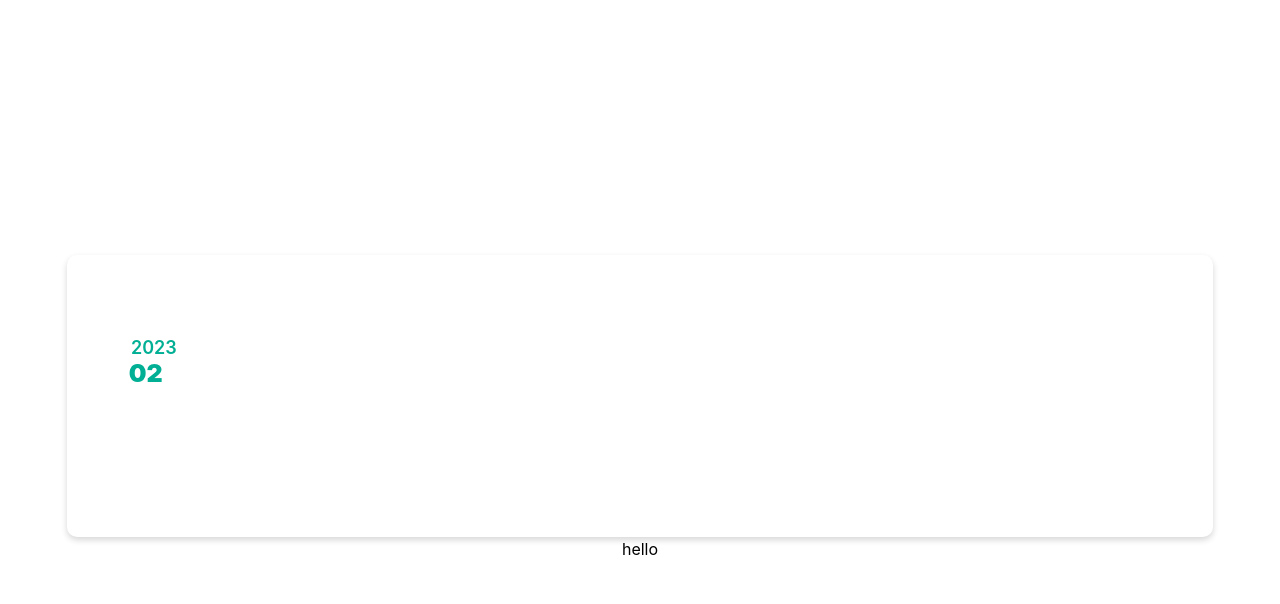
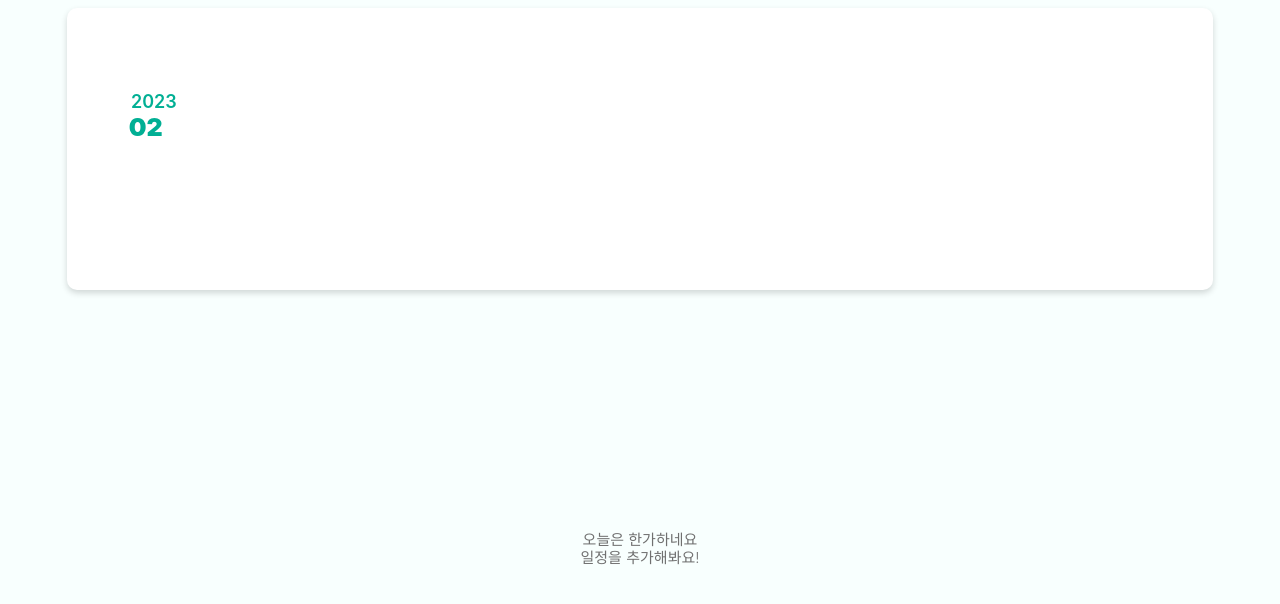
Before and after one commit to HiBixby/react-ts-practice, a React (Vite) app: page / in a window 1280 px wide. Shown: the top 604 px of the page. Built offline with nearby package versions, Linux system fonts and the light colour scheme; a web font is replaced by a local one.

Commit message:
💄 메인 페이지 스타일 적용

```diff
--- /dev/null
+++ b/src/views/Home.css
@@ -0,0 +1,3 @@
+body {
+    background-color: #f8fffe;
+}
--- a/src/views/Home.tsx
+++ b/src/views/Home.tsx
@@ -1,12 +1,14 @@
 import React from "react";
+import "./Home.css";
 import Calendar from "../components/calendar";
+import NoTodo from "../components/NoTodo";
 import TodosList from "../components/todoslist";
 
 const Home = () => {
   return (
     <>
       <Calendar />
-      <TodosList />
+      <NoTodo />
     </>
   );
 };
```
